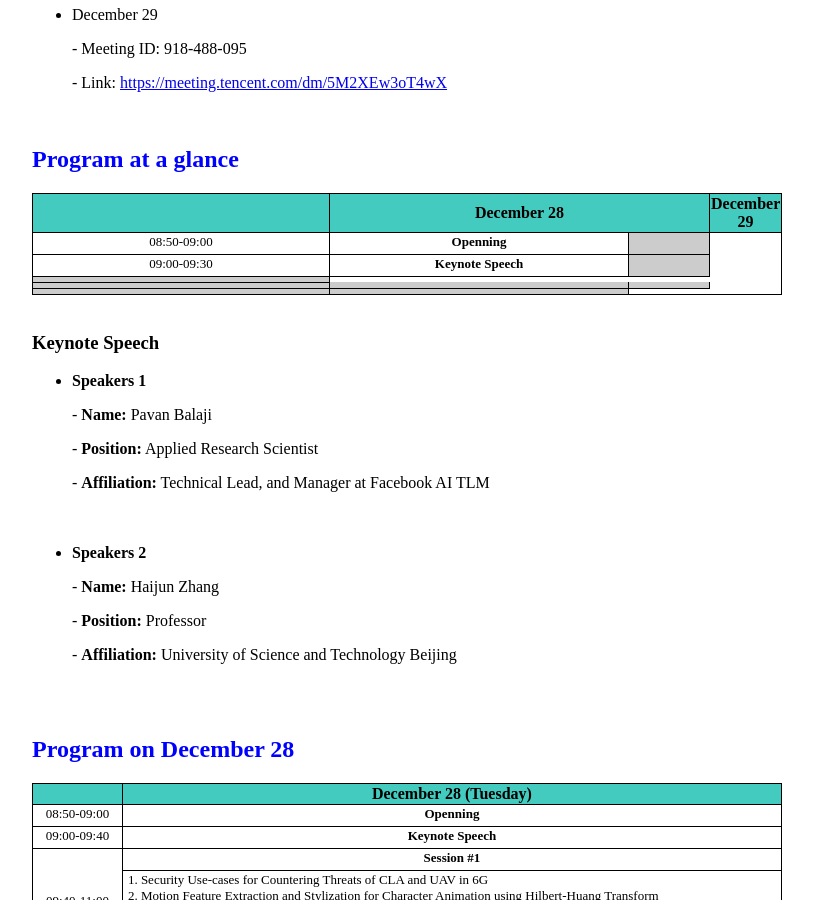
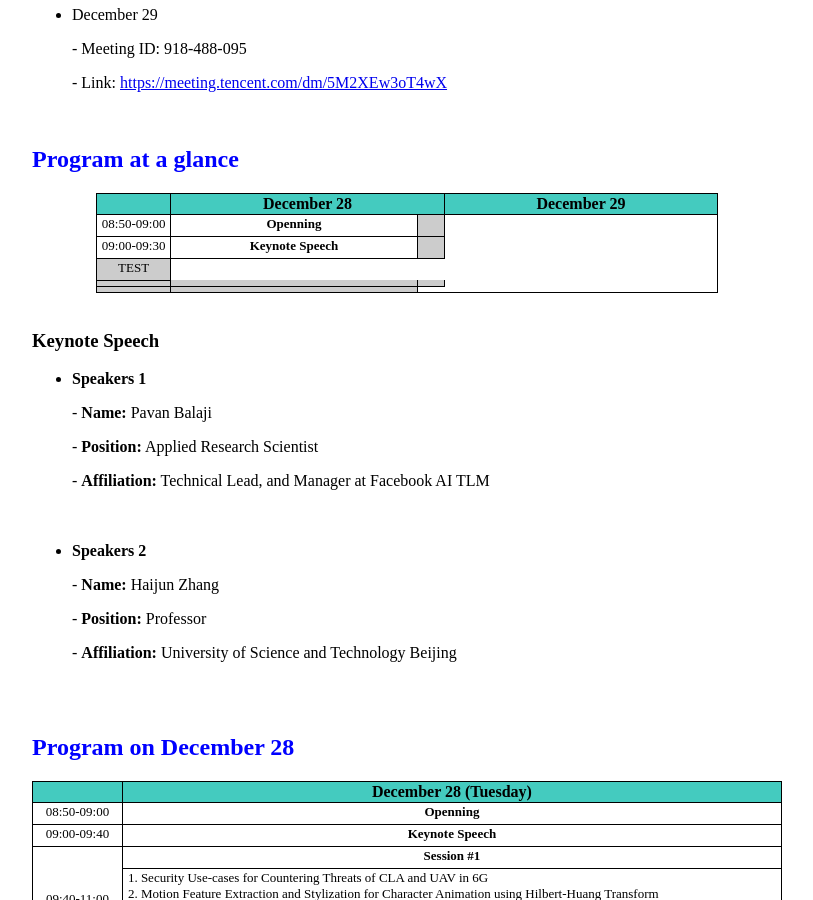
Before and after one commit to icea-conf/2021, a Jekyll site: the page built from program/index.html, in a window 1280 px wide and 900 px high, scrolled down 633 px. Shown: the whole window, without its empty margins (233-1046 px from the left). Built offline with Jekyll 4.4.1, drawn with Linux system fonts in a browser that asks for light colours.

Commit message:
Update index.html

```diff
--- a/program/index.html
+++ b/program/index.html
@@ -30,27 +30,29 @@
                          </tr>
 
                          <tr>
-                              <td class="tcontent4" width="12%">08:50-09:00</td>
-                              <td class="tcontent4" width="44%"><b>Openning</b></td>
-                              <td class="tcontent4" width="44%" style="background-color:#CCCCCC"></td>
+                              <td class="tcontent4">08:50-09:00</td>
+                              <td class="tcontent4"><b>Openning</b></td>
+                              <td class="tcontent4" style="background-color:#CCCCCC"></td>
                          </tr>
 
                          <tr>
-                              <td class="tcontent4" width="12%" rawspan="2">09:00-09:30</td>
-                              <td class="tcontent4" width="44%" rawspan="2"><b>Keynote Speech</b></td>
-                              <td class="tcontent4" width="44%" style="background-color:#CCCCCC"></td>
+                              <td class="tcontent4" rawspan="2">09:00-09:30</td>
+                              <td class="tcontent4" rawspan="2"><b>Keynote Speech</b></td>
+                              <td class="tcontent4" style="background-color:#CCCCCC"></td>
+                         </tr>
+
+                         <tr>
+                              <td class="tcontent4" style="background-color:#CCCCCC">TEST</td>
+                         </tr>
+
+                         <tr>
+                              <td class="tcontent4" style="background-color:#CCCCCC"></td>
+                              <td class="tcontent4" rawspan="2"style="background-color:#CCCCCC"></td>
+                              <td class="tcontent4" style="background-color:#CCCCCC"></td>
                          </tr>
                          <tr>
-                              <td class="tcontent4" width="44%" style="background-color:#CCCCCC"></td>
-                         </tr>
-                         <tr>
-                              <td class="tcontent4" width="12%" style="background-color:#CCCCCC"></td>
-                              <td class="tcontent4" width="44%" rawspan="2"style="background-color:#CCCCCC"></td>
-                              <td class="tcontent4" width="44%" style="background-color:#CCCCCC"></td>
-                         </tr>
-                         <tr>
-                              <td class="tcontent4" width="12%" style="background-color:#CCCCCC"></td>
-                              <td class="tcontent4" width="44%" style="background-color:#CCCCCC"></td>
+                              <td class="tcontent4" style="background-color:#CCCCCC"></td>
+                              <td class="tcontent4" style="background-color:#CCCCCC"></td>
                          </tr>
 
 <!--
```
